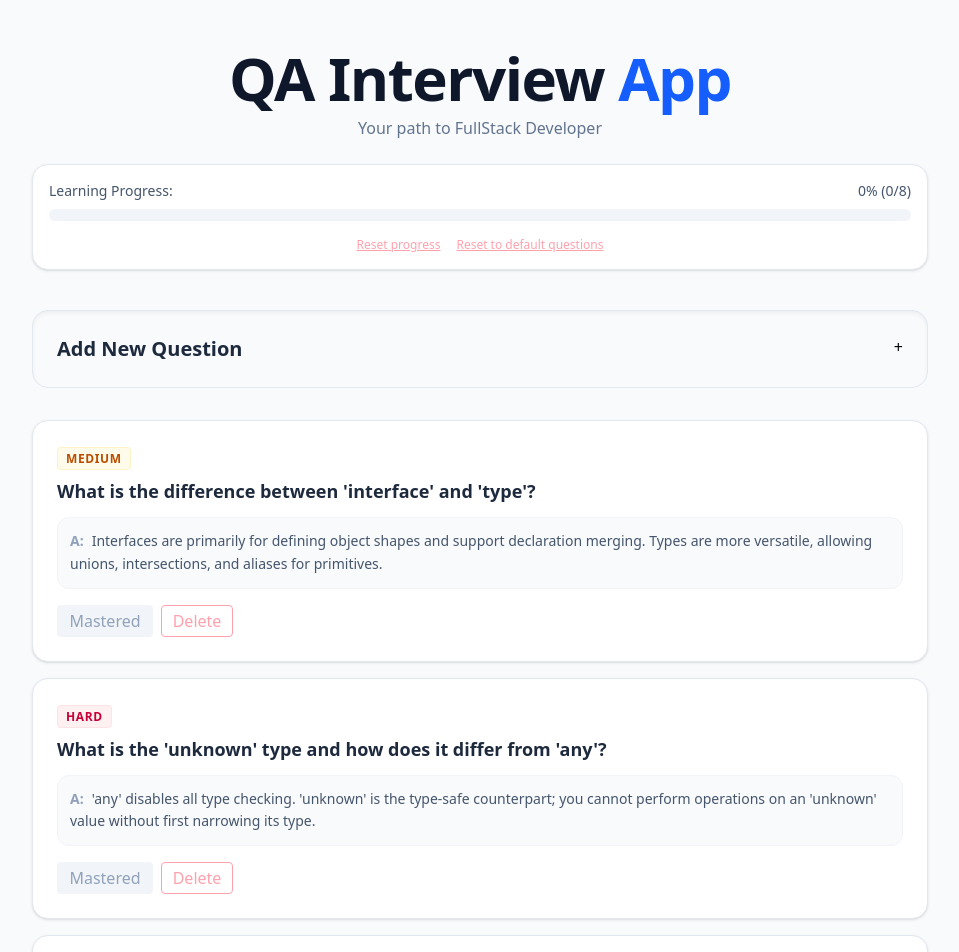
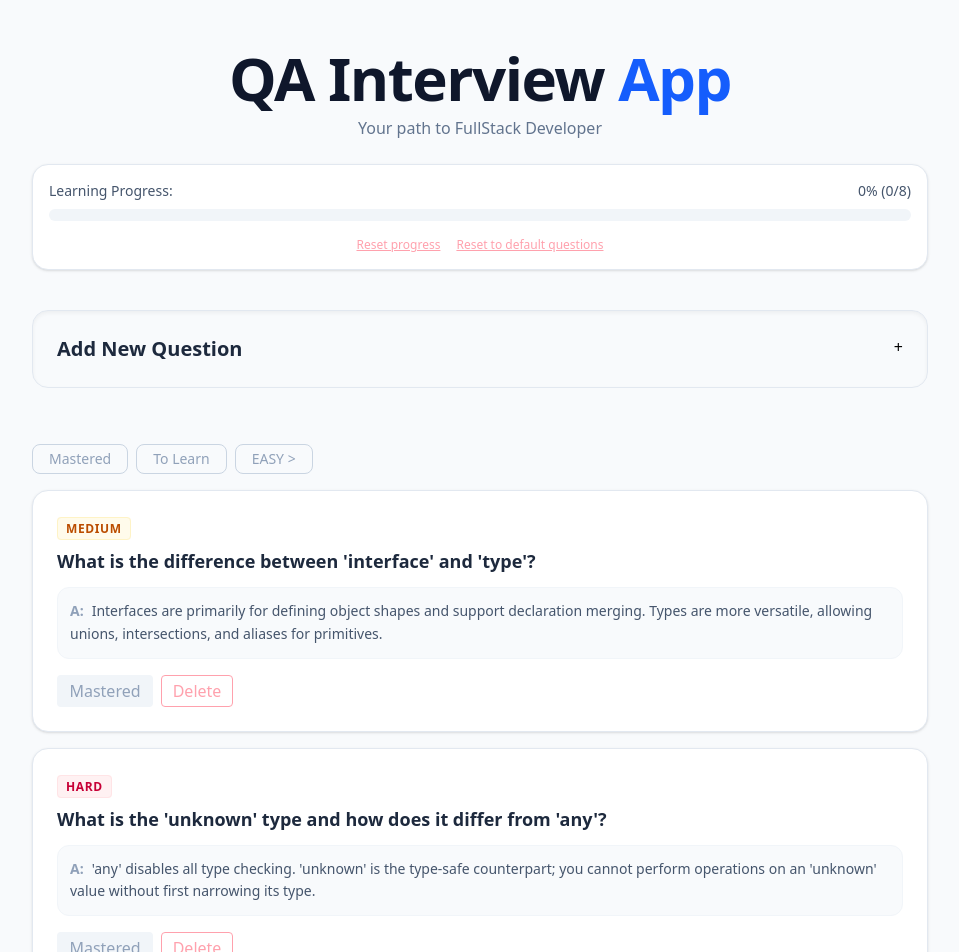
Before and after one commit to ileegant/interview-app, a React (Vite) app: page / in a window 1280 px wide. Shown: the top 952 px of the page, without its empty margins (160-1119 px from the left). Built offline with nearby package versions, Linux system fonts and the light colour scheme.

Commit message:
feat: add buttons for filtration

```diff
--- a/src/App.tsx
+++ b/src/App.tsx
@@ -98,7 +98,21 @@ function App() {
 
         <AddQuestionForm onAdd={handleAddQuestion} />
 
-        <div className="space-y-4 mt-8">
+        <div className="space-y-4 mt-14">
+          <div className="flex gap-2">
+            <button className="text-sm text-slate-400 border border-slate-300 hover:text-slate-50 hover:bg-slate-900 hover:border-slate-700 px-4 py-1 rounded-lg cursor-pointer">
+              Mastered
+            </button>
+            <button className="text-sm text-slate-400 border border-slate-300 hover:text-slate-50 hover:bg-slate-900 hover:border-slate-700 px-4 py-1 rounded-lg cursor-pointer">
+              To Learn
+            </button>
+            <option
+              value="sadas"
+              className="text-sm text-slate-400 border border-slate-300 hover:text-slate-50 hover:bg-slate-900 hover:border-slate-700 px-4 py-1 rounded-lg cursor-pointer"
+            >
+              {"EASY >"}
+            </option>
+          </div>
           {questions.length === 0 ? (
             <div className="text-center py-20 border-2 border-dashed border-slate-200 rounded-3xl">
               <p className="text-slate-400">
```
